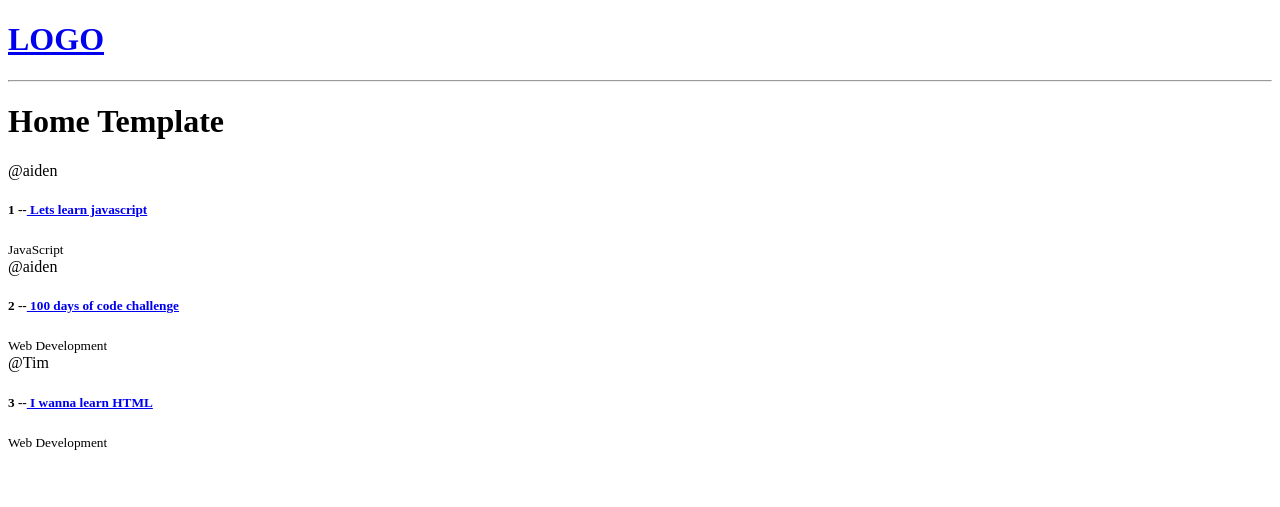
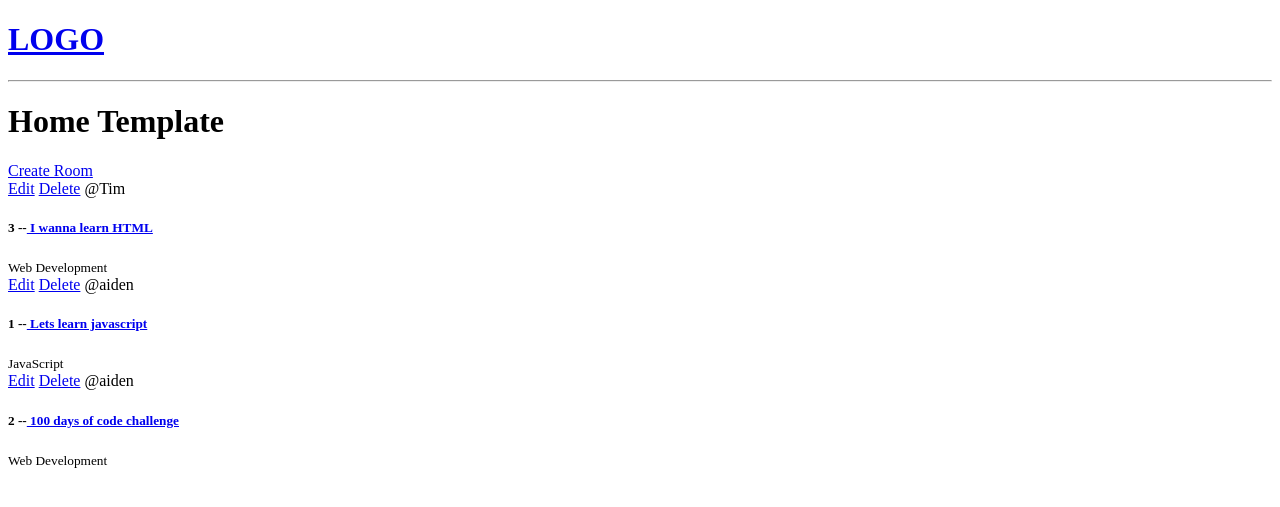
Before and after one commit to NediaMedia/Django, a Django app: page / in a window 1280 px wide. Shown: the top 507 px of the page. Run offline with Django 5.2, Linux system fonts and the light colour scheme; data comes from the database, SQL or seed files in the repository; both versions use the stored data as it was after the commit.

Commit message:
CRUD Complete

```diff
--- a/base/models.py
+++ b/base/models.py
@@ -19,6 +19,10 @@ class Room(models.Model):
     updated = models.DateTimeField(auto_now=True)
     created = models.DateTimeField(auto_now_add=True)
 
+    class Meta:
+        ordering = ['-updated','-created']
+
+
     def __str__(self):
         return self.name
 
--- a/base/templates/base/home.html
+++ b/base/templates/base/home.html
@@ -2,24 +2,23 @@
 
 {% block content %}
 
-
 <h1>Home Template</h1>
 
 <div>
+    <a href="{% url 'create-room' %}">Create Room</a>
 
     <div>
         {% for room in rooms %}
             <div>
-                    <span>@{{room.host.username}}</span>
-                    <h5>{{room.id}} --<a href="{% url 'room' room.id %}"> {{room.name}}</a></h5>
-                    <small>{{room.topic.name}}</small>
+                <a href="{% url 'update-room' room.id %}">Edit</a>
+                <a href="{% url 'delete-room' room.id %}">Delete</a>
+                <span>@{{room.host.username}}</span>
+                <h5>{{room.id}} --<a href="{% url 'room' room.id %}"> {{room.name}}</a></h5>
+                <small>{{room.topic.name}}</small>
             </div>
-
-
         {% endfor %}
     </div>
 
 </div>
 
-
 {% endblock %}
--- a/base/urls.py
+++ b/base/urls.py
@@ -4,4 +4,8 @@ from . import views
 urlpatterns = [
     path('', views.home, name="home"),
     path('room/<str:pk>', views.room, name="room"),
-]
+
+    path('create-room/', views.createRoom, name="create-room"),
+    path('update-room/<str:pk>/', views.updateRoom, name="update-room"),
+    path('delete-room/<str:pk>/', views.deleteRoom, name="delete-room"),
+    ]
--- a/base/views.py
+++ b/base/views.py
@@ -1,14 +1,12 @@
-from django.shortcuts import render
+from django.shortcuts import render, redirect
 from .models import Room
+from .forms import RoomForm
 
 # rooms = [
 #     {'id': 1, 'name': 'Let\'s Learn Python!'},
 #     {'id': 2, 'name': 'Design with Me!'},
 #     {'id': 3, 'name': 'Frontend Developers!'},
 # ]
-
-
-
 
 def home(request):
     rooms = Room.objects.all()
@@ -19,3 +17,35 @@ def room(request, pk):
     room = Room.objects.get(id=pk)
     context = {'room': room}
     return render(request, 'base/room.html', context)
+
+def createRoom(request):
+    form = RoomForm()
+    if request.method == 'POST':
+        form = RoomForm(request.POST)
+        if form.is_valid():
+            form.save()
+            return redirect('home')
+
+    context = {'form': form}
+    return render(request, 'base/room_form.html', context)
+
+def updateRoom(request, pk):
+    room = Room.objects.get(id=pk)
+    form = RoomForm(instance=room)
+
+    if request.method == 'POST':
+        form = RoomForm(request.POST, instance=room)
+        if form.is_valid():
+            form.save()
+            return redirect('home')
+
+    context = {'form': form}
+    return render(request, 'base/room_form.html', context)
+
+
+def deleteRoom(request, pk):
+    room = Room.objects.get(id=pk)
+    if request.method == 'POST':
+        room.delete()
+        return redirect('home')
+    return render(request, 'base/delete.html', {'obj':room})
```
Also changed, not shown: base/forms.py (added, +7 -0 lines), base/templates/base/delete.html (added, +12 -0 lines), base/templates/base/room_form.html (added, +18 -0 lines), db.sqlite3.
